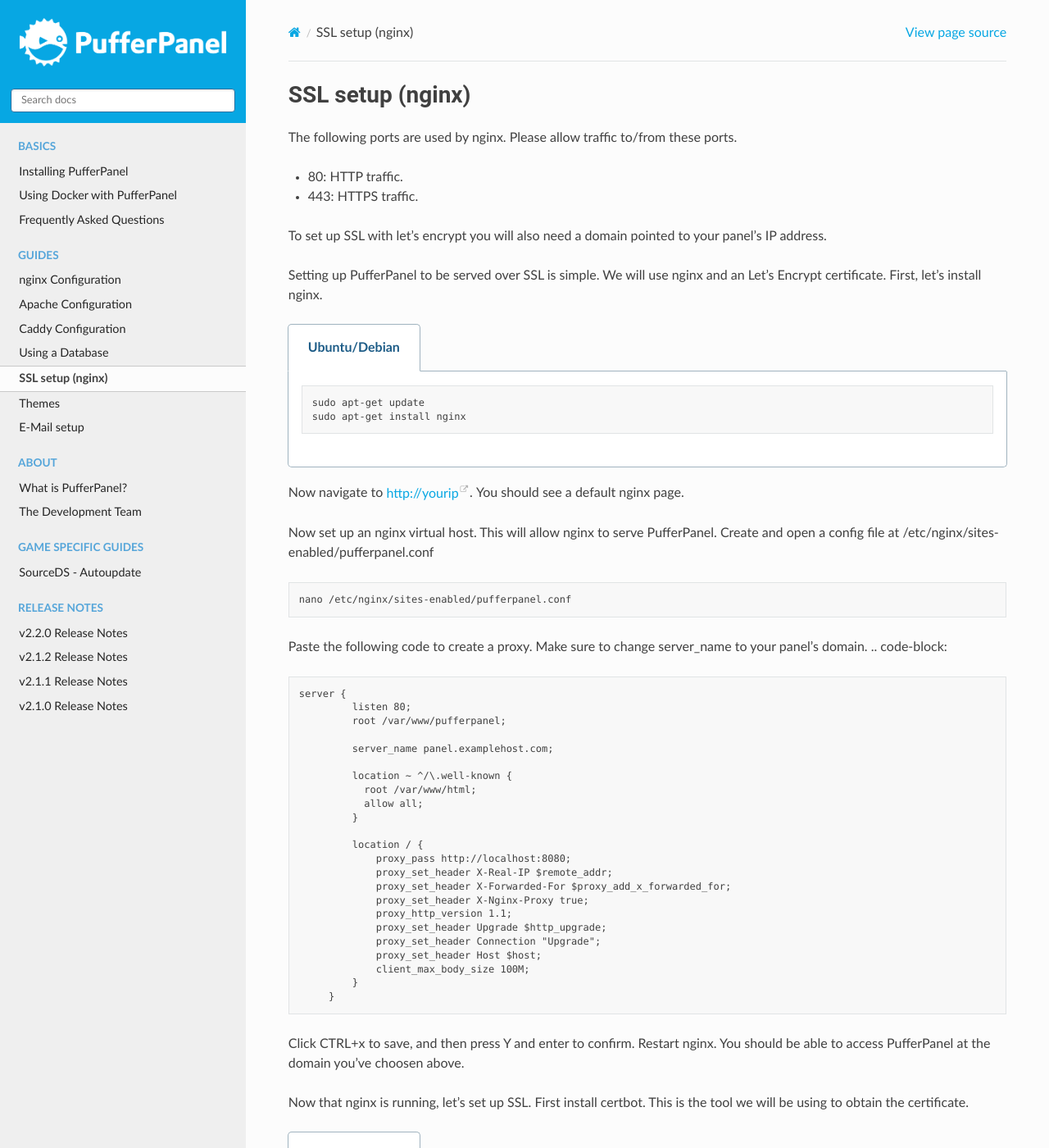
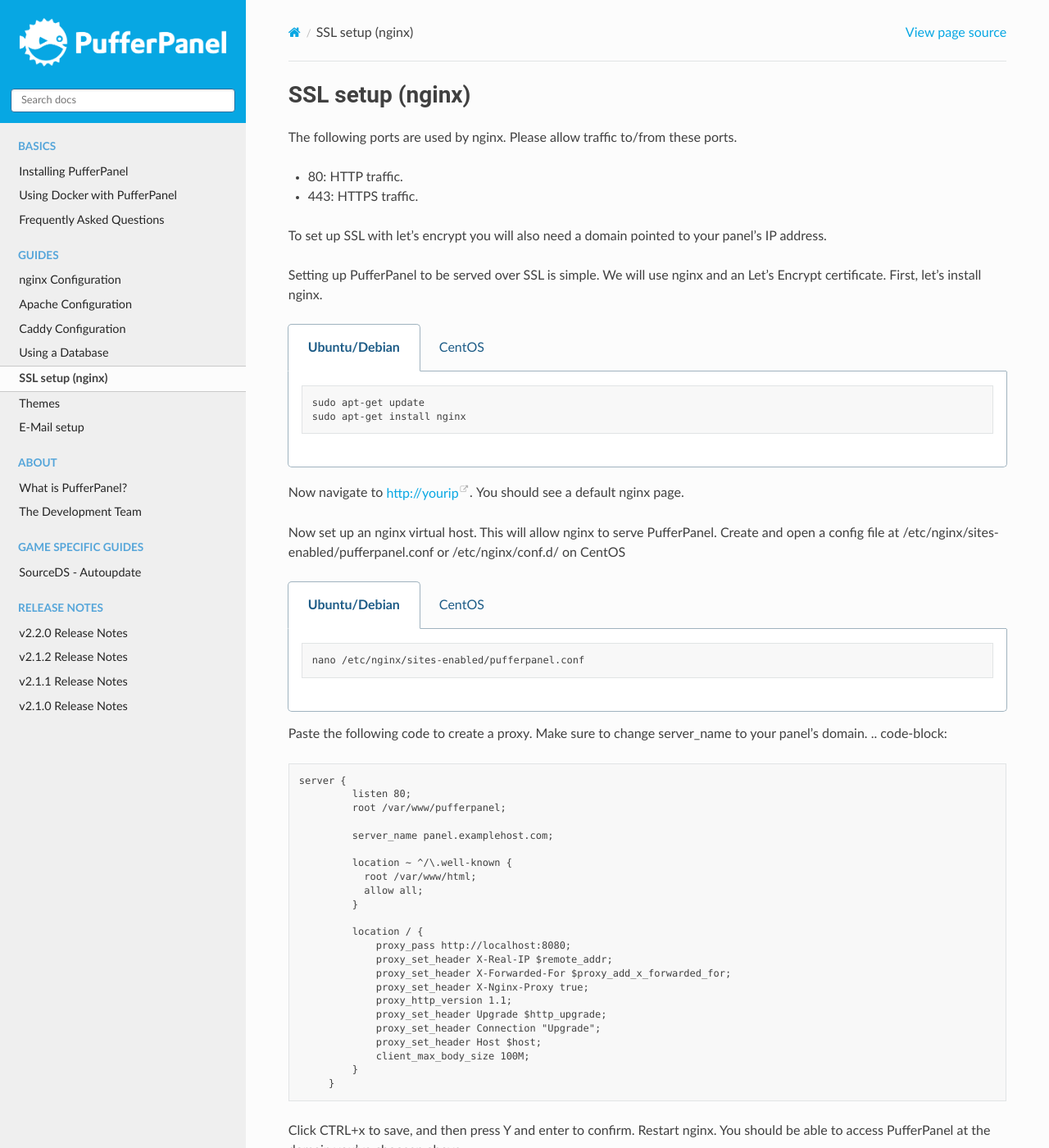
Before and after one commit to pufferpanel/documentation, a Sphinx documentation site: the page built from source/guides/ssl-setup-nginx.rst, in a window 1280 px wide and 1400 px high. Shown: the whole window at 82% size. Built offline with Sphinx 7.4.7 and the Read the Docs theme 2.0.0, drawn with Linux system fonts in a browser that asks for light colours.

Commit message:
Update ssl-setup-nginx.rst
nano /etc/nginx/sites-enabled/pufferpanel.conf

```diff
--- a/source/guides/ssl-setup-nginx.rst
+++ b/source/guides/ssl-setup-nginx.rst
@@ -21,14 +21,32 @@
          sudo apt-get update
          sudo apt-get install nginx
 
+   .. tab:: CentOS
+
+      .. code-block:: bash
+
+         sudo yum install epel-release
+         sudo yum install nginx
+
 Now navigate to http://yourip. You should see a default nginx page.
 
 Now set up an nginx virtual host. This will allow nginx to serve PufferPanel.
-Create and open a config file at /etc/nginx/sites-enabled/pufferpanel.conf
+Create and open a config file at /etc/nginx/sites-enabled/pufferpanel.conf or /etc/nginx/conf.d/ on CentOS
 
-.. code-block:: bash
+.. tabs::
 
-    nano /etc/nginx/sites-enabled/pufferpanel.conf
+   .. tab:: Ubuntu/Debian
+
+      .. code-block:: bash
+
+         nano /etc/nginx/sites-enabled/pufferpanel.conf
+
+   .. tab:: CentOS
+
+      .. code-block:: bash
+
+         nano /etc/nginx/conf.d/pufferpanel.conf
+
 
 Paste the following code to create a proxy. Make sure to change server_name to your panel's domain.
 .. code-block::
@@ -74,6 +92,12 @@
          sudo apt-get update
          sudo apt-get install certbot python3-certbot-nginx
 
+   .. tab:: CentOS
+
+      .. code-block:: bash
+         sudo dnf install epel-release
+         sudo dnf install certbot python3-certbot-nginx
+
 Now run the certbot command. Replace panel.example.com with your own domain.
 
 .. code-block:: bash
```
